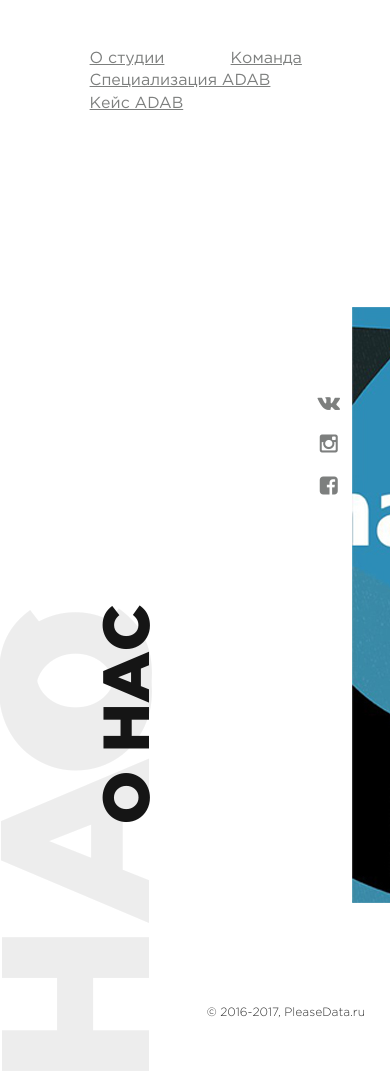
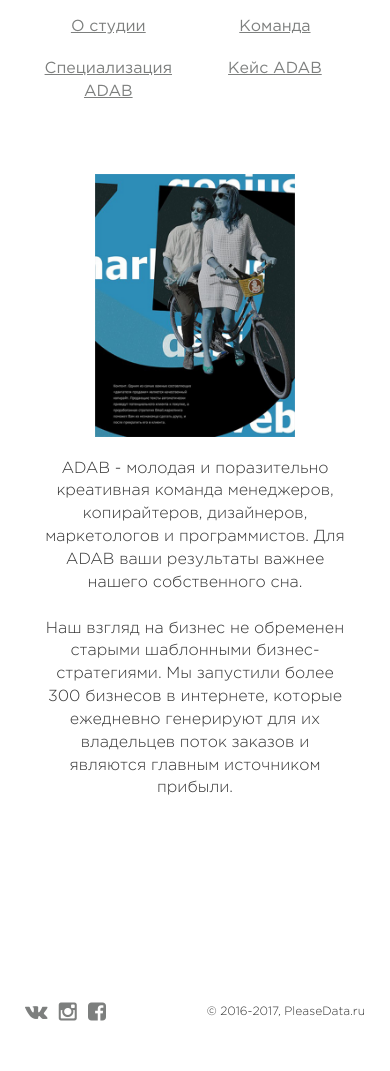
Before and after one commit to VLishenko/ADAB, a PHP site: page /about-us.php in a window 390 px wide. Shown: the part 174-1245 px from the top of the page. Run offline with PHP 8.4, Linux system fonts and the light colour scheme; style sheets or scripts are compiled from the project's sources.

Commit message:
About Studio Finish 1.1

```diff
--- a/about-us.php
+++ b/about-us.php
@@ -21,7 +21,7 @@
 
 	<!-- Start About Us Content -->
 	<div class="about-us-content --position">
-		<div class="__title --about-us-styles">
+		<div class="__title --about-us-styles ">
 			<div class="__title-bg">О нас</div>
 			<h1>О нас</h1>
 		</div>
--- a/css/main.css
+++ b/css/main.css
@@ -140,6 +140,8 @@ body {
 .about-us__navigation li {
   display: inline-block;
   margin-right: 62px; }
+  .about-us__navigation li:last-child {
+    margin-right: 0; }
 .about-us__navigation a {
   font-family: GothamPro;
   font-size: 16px;
@@ -180,7 +182,13 @@ body {
   align-items: center; }
   .about-studio img {
     float: left;
-    margin-right: 60px; }
+    margin-right: 60px;
+    margin-bottom: 20px;
+    width: 30%;
+    max-width: 454px;
+    min-width: 200px;
+    max-height: 596px;
+    transition: all 0.3s ease; }
   .about-studio .__text {
     font-size: 16px;
     max-width: 700px; }
--- a/css/media.css
+++ b/css/media.css
@@ -40,6 +84,24 @@
 @media only screen and (max-width : 1200px) {
 	.wrapper.--padding {
 		padding: 0 50px;
+	}
+
+	.about-us-content .__title.--about-us-styles {
+		bottom: 126px;
+    		left: -116px;
+	}
+	.about-us-content .__title.--about-us-styles .__title-bg {
+		font-size: 100px;
+	}
+	.about-us-content .__title h1 {
+	    top: 12px;
+	    right: 0;
+	}
+	.about-us-content.--position {
+		padding-left: 134px;
+	}
+	.about-studio .__text {
+		max-width: 55%;
 	}
 }
 
@@ -58,15 +120,95 @@
 	.header-logo.--position {
 		margin-left: 25px;
 	}
+	.about-studio {
+		padding-top: 30px;
+	}
+	.about-studio img {
+		margin-right: 20px;
+	}
+	.about-us__navigation ul {
+		margin-left: 0;
+		text-align: center;
+	}
+	.about-us__navigation.--position {
+		margin-top: 10px;
+	}
+	.about-us-content.--position {
+		padding-top: 20px;
+	}
 }
 
 /* Small Devices, Tablets */
 @media only screen and (max-width : 768px) {
+	html,
+	body {
+		overflow: auto;
+	}
 	.header-logo.--position {
 		margin-top: 12vh;
 	}
+	.about-studio {
+		flex-direction: column;
+	}
+	.about-us-content.--position {
+		padding-left: 0;
+	}
+	.about-studio img {
+		margin-right: 0;
+	}
+	.about-us-content .__title.--about-us-styles {
+		bottom: auto;
+		top: 200px;
+	}
+	.about-us-content.--position {
+		height: auto;
+		padding-bottom: 30px;
+	}
+	.about-studio .__text {
+		text-align: center;
+	}
+	.about-us__navigation li {
+	 	margin-bottom: 20px;
+	}
 }
+@media only screen and (max-width : 600px) {
+	.social-links.--position {
+		position: static;
+		margin: 0;
+		float: left;
+	}
+	.social-links li {
+		display: inline-block;
+		margin-right: 5px;
+	}
 
+	.about-us-content .__title {
+		display: none;
+	}
+	.footer .social-links,
+	 .footer .copyright {
+	 	line-height: 20px;
+	 }
+	.about-studio .__text {
+	 	max-width: 90%;
+	 }
+	 .about-us__navigation ul {
+		display: flex;
+		flex-wrap: wrap;
+		align-items: flex-start;
+	 }
+	.about-us__navigation ul li {
+	 	width: 49%;
+	 	margin-right: 0;
+	 }
+	.about-us__navigation ul li:odd  {
+	 	text-align: left;
+	 }
+	.about-us__navigation ul li:even {
+	 	text-align: right;
+	 }
+
+}
 /* Extra Small Devices, Phones */
 @media only screen and (max-width : 480px) {
 
--- a/footer.php
+++ b/footer.php
@@ -3,6 +3,22 @@
 
 		<!-- Start Footer -->
 		<footer class="footer">
+			<!-- Start Social Links -->
+			<div class="social-links --position">
+				<ul>
+					<li>
+						<a href="#"><i class="fa fa-vk" aria-hidden="true"></i></a>
+					</li>
+					<li>
+						<a href="#"><i class="fa fa-instagram" aria-hidden="true"></i></a>
+					</li>
+					<li>
+						<a href="#"><i class="fa fa-facebook-square" aria-hidden="true"></i></a>
+					</li>
+				</ul>
+			</div>
+			<!-- End Social Links -->
+
 			<span class="copyright pull-right">
 				© 2016-2017, PleaseData.ru
 			</span>
@@ -11,7 +27,7 @@
 	</div>
 
 	<!-- Start Dots Navigation -->
-	<div class="dots-navigation --position visible-lg visible-md">
+	<div class="dots-navigation --position visible-lg">
 		<ul>
 			<li>
 				<a href="#">
@@ -47,23 +63,6 @@
 	</div>
 	<!-- End Dots Navigation -->
 
-	<!-- Start Social Links -->
-	<div class="social-links --position">
-		<ul>
-			<li>
-				<a href="#"><i class="fa fa-vk" aria-hidden="true"></i></a>
-			</li>
-			<li>
-				<a href="#"><i class="fa fa-instagram" aria-hidden="true"></i></a>
-			</li>
-			<li>
-				<a href="#"><i class="fa fa-facebook-square" aria-hidden="true"></i></a>
-			</li>
-		</ul>
-	</div>
-	<!-- End Social Links -->
-
-
 	<script src="libs/jquery/jquery-1.11.1.min.js"></script>
 	<script src="libs/jquery-mousewheel/jquery.mousewheel.min.js"></script>
 	<script src="libs/fancybox/jquery.fancybox.pack.js"></script>
--- a/sass/main.sass
+++ b/sass/main.sass
@@ -166,6 +166,8 @@ body
 		li
 			display: inline-block
 			margin-right: 62px
+			&:last-child
+				margin-right: 0
 		a
 			font-family: GothamPro
 			font-size: 16px
@@ -207,6 +209,12 @@ body
 	img
 		float: left
 		margin-right: 60px
+		margin-bottom: 20px
+		width: 30%
+		max-width: 454px
+		min-width: 200px
+		max-height: 596px
+		transition: all .3s ease
 	& .__text
 		font-size: 16px
 		//margin-top: -80px
```
Also changed, not shown: other parts of css/media.css (+49 -5 lines).
